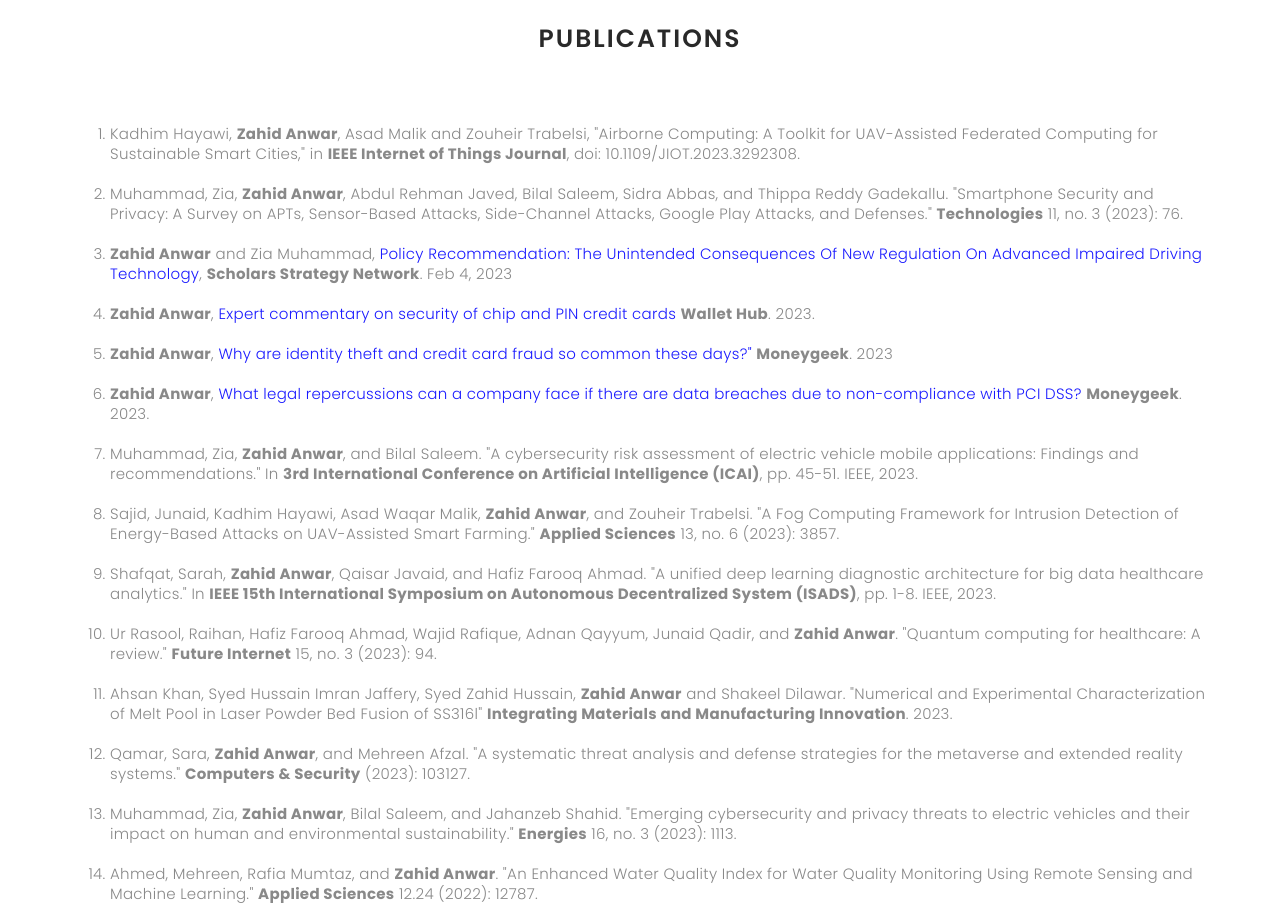
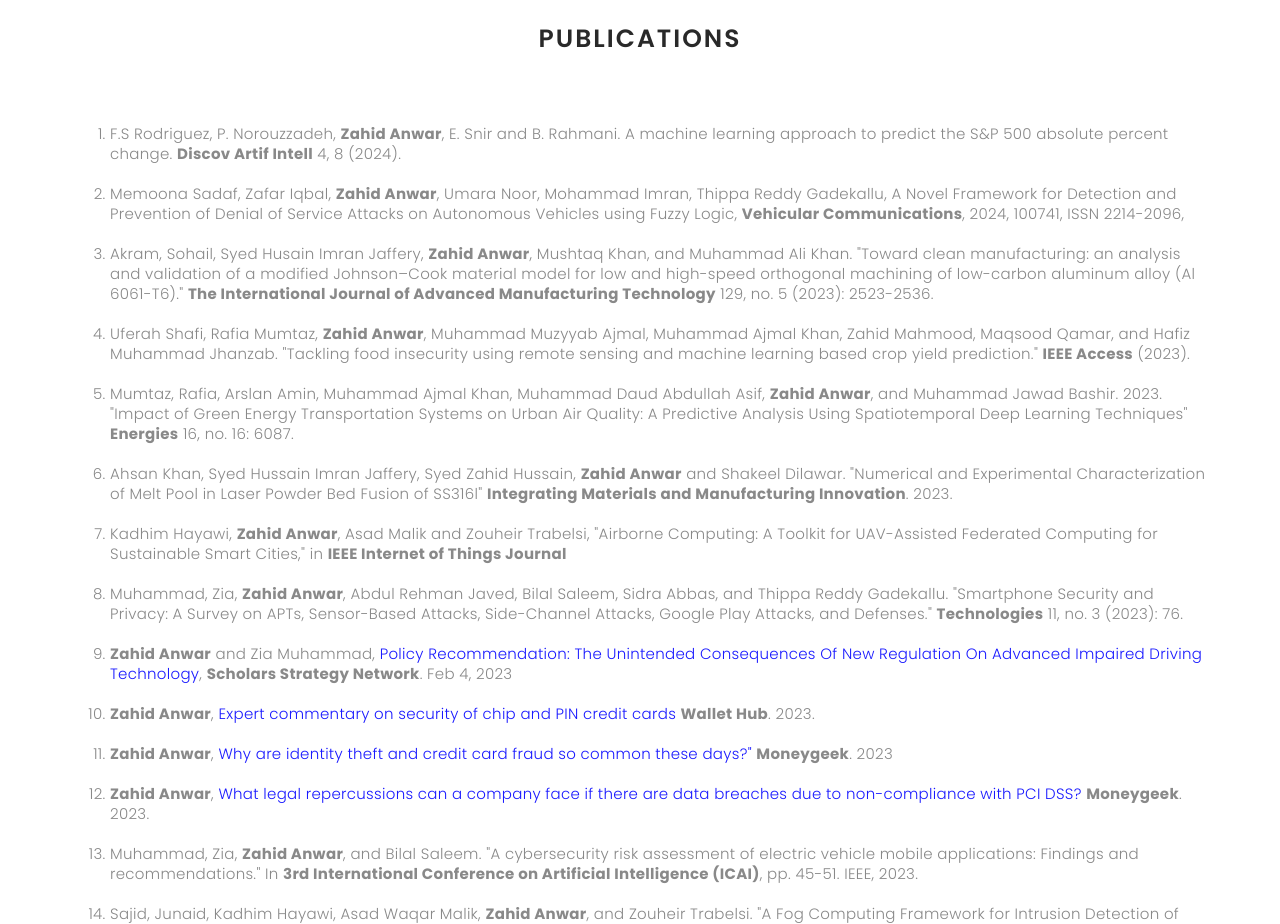
Before and after one commit to drzahidanwar/drzahidanwar.github.io, a plain HTML site: page index.html in a window 1280 px wide. Shown: the part 7860-8784 px from the top of the page. Drawn offline with nearby package versions, Linux system fonts and the light colour scheme; files whose address does not match are found by name; a web font is replaced by a local one.

Commit message:
Add files via upload
Updated 2023 publications

```diff
--- a/index.html
+++ b/index.html
@@ -942,7 +942,7 @@
       <div class="row">
         <div class="col-md-4">
           <div class="work-box">
-           <a href="images/research/bakerhughes.JPG" data-lightbox="gallery-mf" data-title="Baker Hughes, Houston TX">
+           <a href="images/research/bakerhughes.jpg" data-lightbox="gallery-mf" data-title="Baker Hughes, Houston TX">
               <div class="work-img">
                 <img src="images/research/bakerhughes-thumb.jpg" alt="" class="img-fluid">
               </div>
@@ -1174,7 +1174,29 @@
       </div>
       <div class="row">
 	  <ol>
-<li>Kadhim Hayawi, <span class="font-weight-bold">Zahid Anwar</span>, Asad Malik and Zouheir Trabelsi, "Airborne Computing: A Toolkit for UAV-Assisted Federated Computing for Sustainable Smart Cities," in <span class="font-weight-bold">IEEE Internet of Things Journal</span>, doi: 10.1109/JIOT.2023.3292308.</li>
+<li>F.S Rodriguez, P. Norouzzadeh, <span class="font-weight-bold">Zahid Anwar</span>, E. Snir and B. Rahmani. A machine learning approach to predict the S&P 500 absolute percent change. <span class="font-weight-bold">Discov Artif Intell</span> 4, 8 (2024).</li>
+<BR>
+
+<li>Memoona Sadaf, Zafar Iqbal, <span class="font-weight-bold">Zahid Anwar</span>, Umara Noor, Mohammad Imran, Thippa Reddy Gadekallu, A Novel Framework for Detection and Prevention of Denial of Service Attacks on Autonomous Vehicles using Fuzzy Logic, <span class="font-weight-bold">Vehicular Communications</span>, 2024, 100741, ISSN 2214-2096,</li>
+
+<BR>
+
+<li>Akram, Sohail, Syed Husain Imran Jaffery, <span class="font-weight-bold">Zahid Anwar</span>, Mushtaq Khan, and Muhammad Ali Khan. "Toward clean manufacturing: an analysis and validation of a modified Johnson–Cook material model for low and high-speed orthogonal machining of low-carbon aluminum alloy (Al 6061-T6)." <span class="font-weight-bold">The International Journal of Advanced Manufacturing Technology</span> 129, no. 5 (2023): 2523-2536.</li>
+
+<BR>
+
+
+
+<li>Uferah Shafi, Rafia Mumtaz, <span class="font-weight-bold">Zahid Anwar</span>, Muhammad Muzyyab Ajmal, Muhammad Ajmal Khan, Zahid Mahmood, Maqsood Qamar, and Hafiz Muhammad Jhanzab. "Tackling food insecurity using remote sensing and machine learning based crop yield prediction." <span class="font-weight-bold">IEEE Access</span> (2023).</li>
+<BR>
+
+<li>Mumtaz, Rafia, Arslan Amin, Muhammad Ajmal Khan, Muhammad Daud Abdullah Asif, <span class="font-weight-bold">Zahid Anwar</span>, and Muhammad Jawad Bashir. 2023. "Impact of Green Energy Transportation Systems on Urban Air Quality: A Predictive Analysis Using Spatiotemporal Deep Learning Techniques" <span class="font-weight-bold">Energies</span> 16, no. 16: 6087. </li>
+<BR>
+
+<li>Ahsan Khan, Syed Hussain Imran Jaffery, Syed Zahid Hussain, <span class="font-weight-bold">Zahid Anwar</span> and Shakeel Dilawar. "Numerical and Experimental Characterization of Melt Pool in Laser Powder Bed Fusion of SS316l" <span class="font-weight-bold">Integrating Materials and Manufacturing Innovation</span>. 2023.</li>
+	<BR>
+
+<li>Kadhim Hayawi, <span class="font-weight-bold">Zahid Anwar</span>, Asad Malik and Zouheir Trabelsi, "Airborne Computing: A Toolkit for UAV-Assisted Federated Computing for Sustainable Smart Cities," in <span class="font-weight-bold">IEEE Internet of Things Journal</span></li>
 	<BR>
 
 <li>Muhammad, Zia, <span class="font-weight-bold">Zahid Anwar</span>, Abdul Rehman Javed, Bilal Saleem, Sidra Abbas, and Thippa Reddy Gadekallu. "Smartphone Security and Privacy: A Survey on APTs, Sensor-Based Attacks, Side-Channel Attacks, Google Play Attacks, and Defenses." <span class="font-weight-bold">Technologies</span> 11, no. 3 (2023): 76.</li>
@@ -1205,8 +1227,7 @@
 <li>Ur Rasool, Raihan, Hafiz Farooq Ahmad, Wajid Rafique, Adnan Qayyum, Junaid Qadir, and <span class="font-weight-bold">Zahid Anwar</span>. "Quantum computing for healthcare: A review." <span class="font-weight-bold">Future Internet</span> 15, no. 3 (2023): 94.</li>
 	<BR>
 
-<li>Ahsan Khan, Syed Hussain Imran Jaffery, Syed Zahid Hussain, <span class="font-weight-bold">Zahid Anwar</span> and Shakeel Dilawar. "Numerical and Experimental Characterization of Melt Pool in Laser Powder Bed Fusion of SS316l" <span class="font-weight-bold">Integrating Materials and Manufacturing Innovation</span>. 2023.</li>
-	<BR>
+
 
 <li>Qamar, Sara, <span class="font-weight-bold">Zahid Anwar</span>, and Mehreen Afzal. "A systematic threat analysis and defense strategies for the metaverse and extended reality systems." <span class="font-weight-bold">Computers & Security</span> (2023): 103127.</li>
 	<BR>
```
